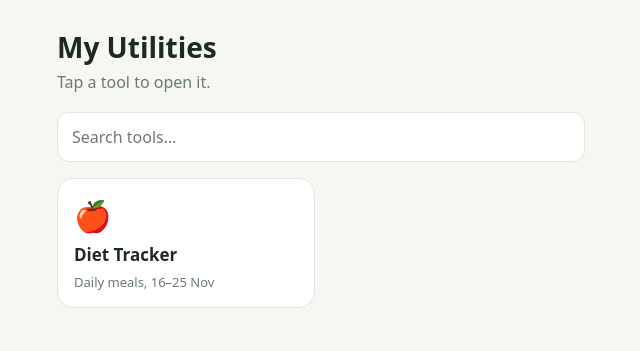
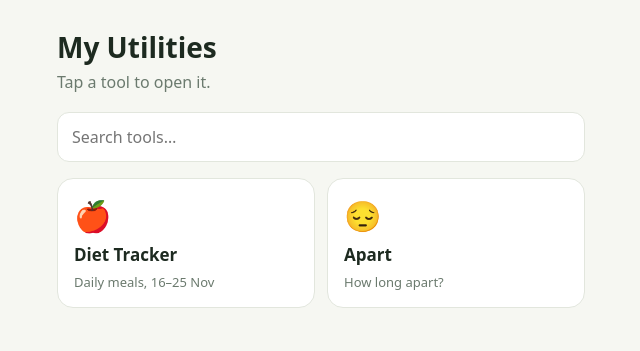
Before and after one commit to krvish21/manvish, a plain HTML site: page index.html in a window 1280 px wide. Shown: the whole page, without its empty margins (319-959 px from the left). Drawn offline with Linux system fonts and the light colour scheme.

Commit message:
Update index.html

```diff
--- a/index.html
+++ b/index.html
@@ -35,7 +35,8 @@ a.card:active{transform:scale(.98)}
 <script>
 // To add a utility, add one line to this list.
 var LINKS=[
-  {icon:"🍎",name:"Diet Tracker",desc:"Daily meals, 16–25 Nov",url:"https://manvish.netlify.app/diet_tracker.html"}
+  {icon:"🍎",name:"Diet Tracker",desc:"Daily meals, 16–25 Nov",url:"https://manvish.netlify.app/diet_tracker.html"},
+{icon:"😔",name:"Apart",desc:"How long apart?",url:"https://manvish.netlify.app/apart.html"}
   // ,{icon:"⏱️",name:"Countup",desc:"Days together",url:"https://example.com/"}
 ];
 var grid=document.getElementById("grid"),q=document.getElementById("q");
```
